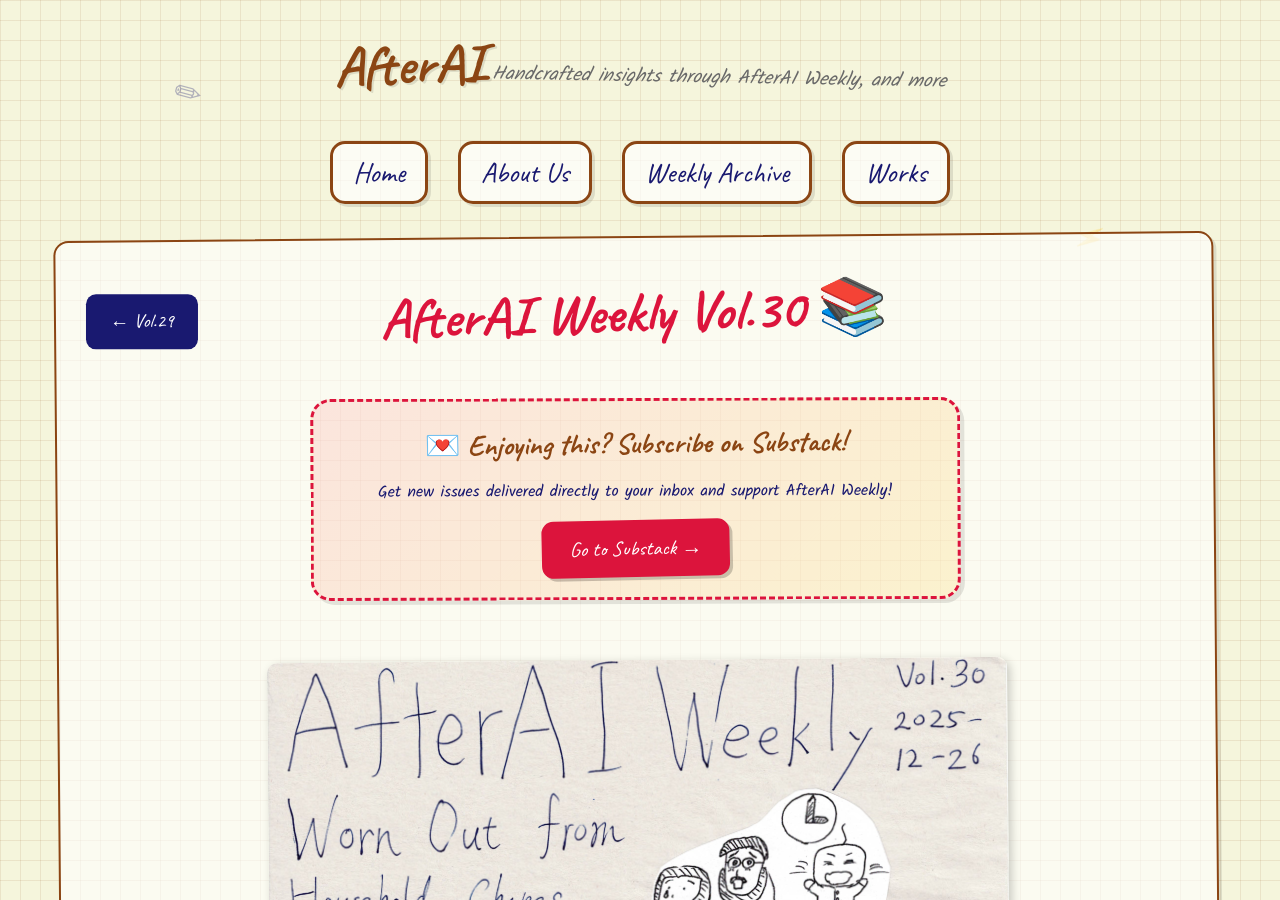
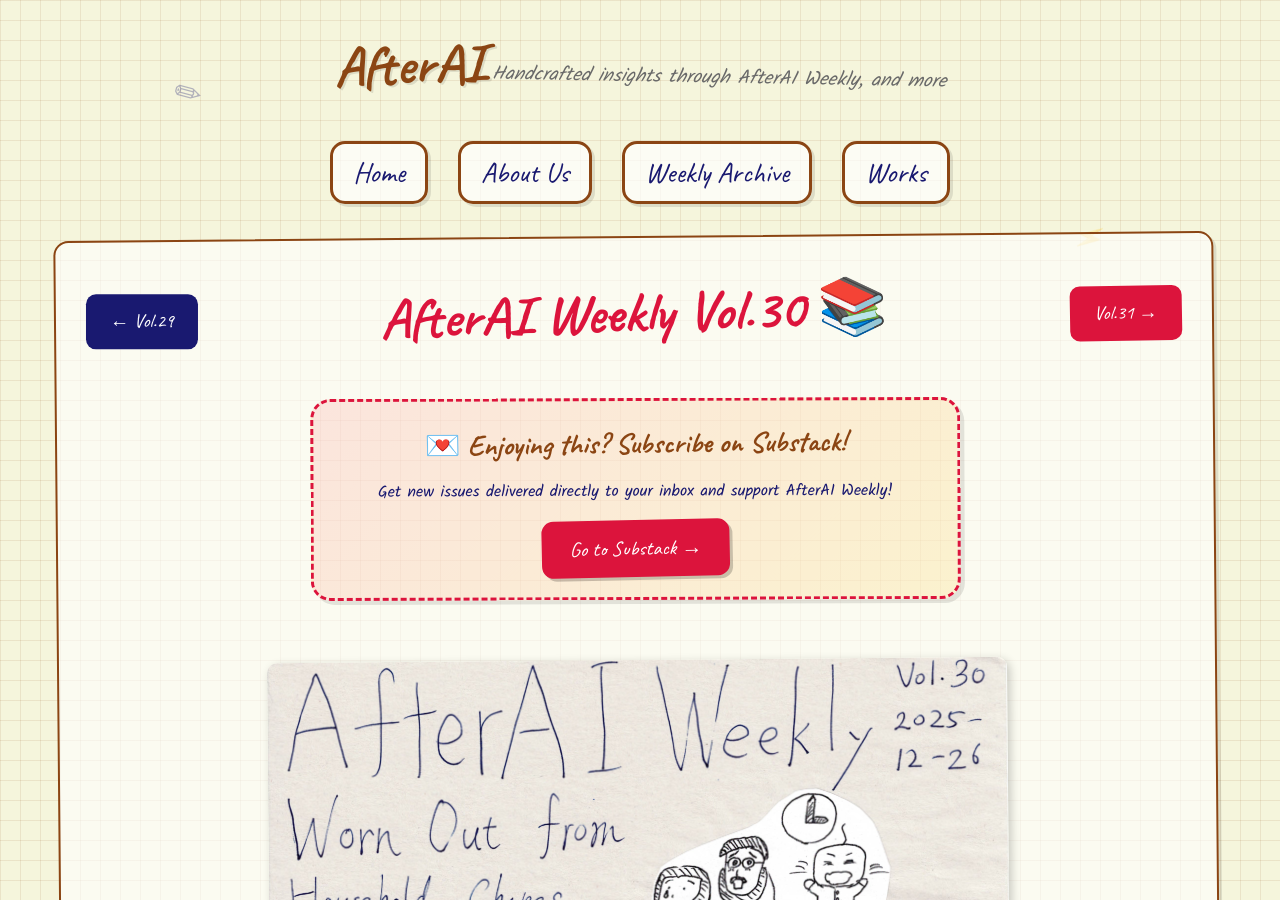
Before and after one commit to AfterAILab/AfterAILab.github.io, a Jekyll site: the page built from weekly/vol30.html, in a window 1280 px wide and 900 px high. Built offline with Jekyll 4.4.1, drawn with Linux system fonts in a browser that asks for light colours.

Commit message:
Add vol.31

```diff
--- a/_data/weekly_issues.yml
+++ b/_data/weekly_issues.yml
@@ -101,3 +101,5 @@
   slug: vol29
 - number: 30
   slug: vol30
+- number: 31
+  slug: vol31
--- /dev/null
+++ b/weekly/vol31.html
@@ -0,0 +1,5 @@
+---
+layout: weekly_issue
+title: "AfterAI Weekly Vol.31"
+slug: vol31
+---
```
Also changed, not shown: img/weekly/en/vol31-en.jpg (added).
